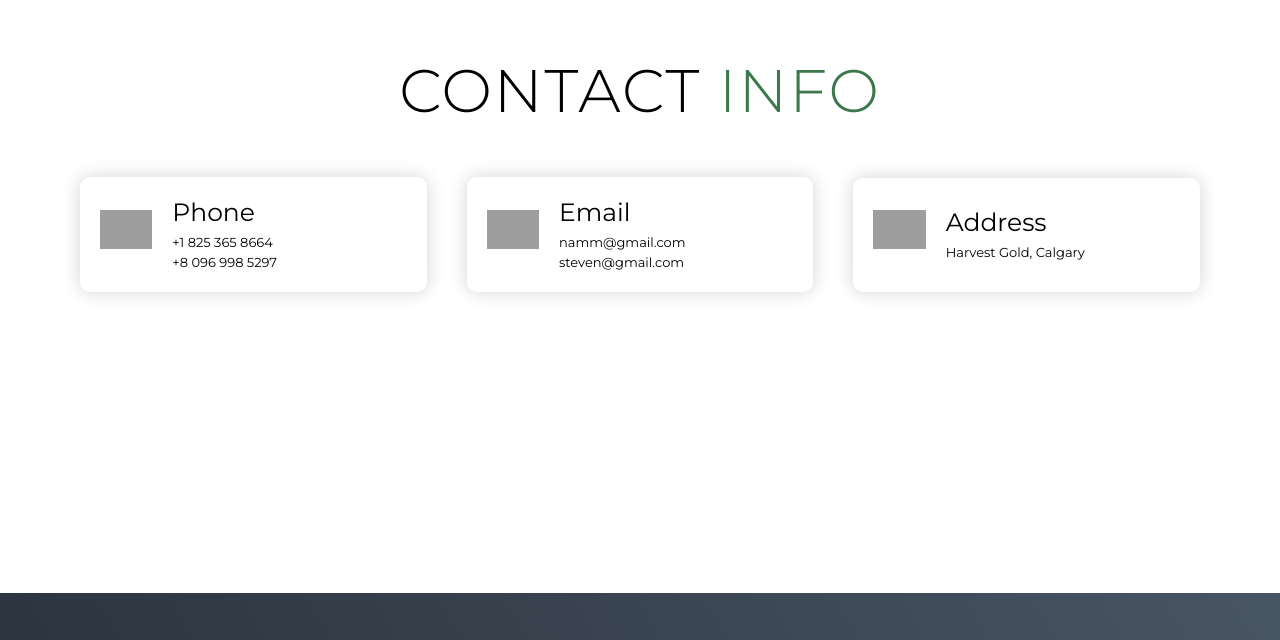
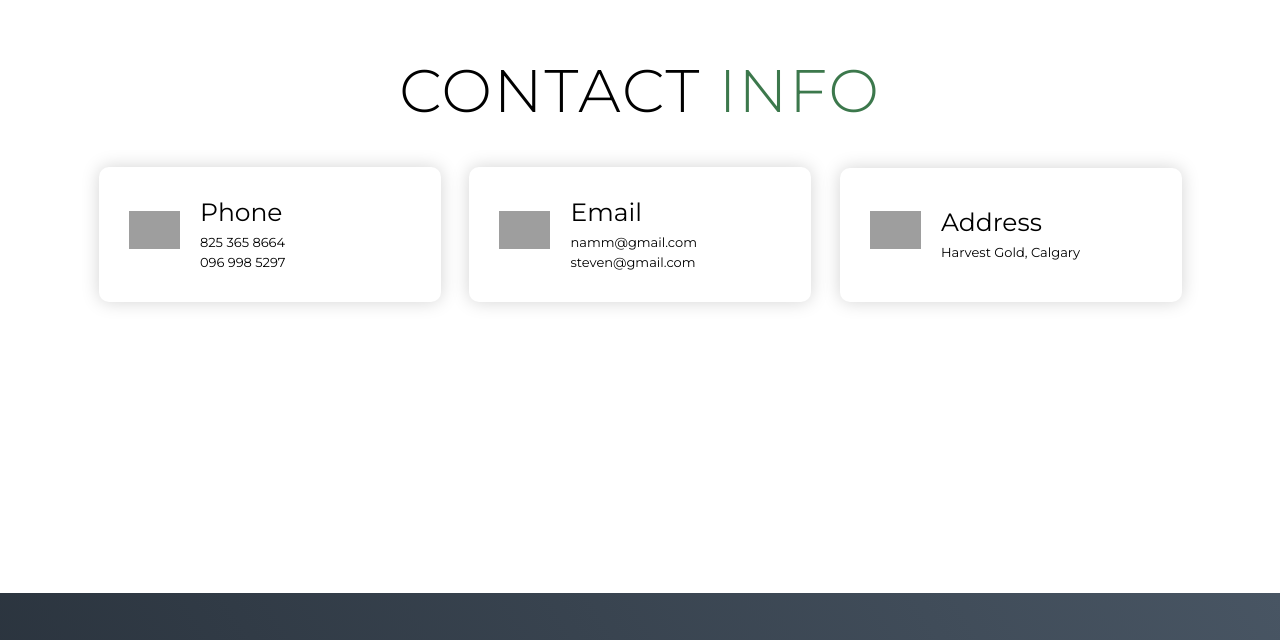
Before and after one commit to NammCode/web-utube-p1, a plain HTML site: page index.html in a window 1280 px wide. Shown: the part 4600-5240 px from the top of the page. Drawn offline with Linux system fonts and the light colour scheme; grey boxes are pictures that could not be loaded.

Commit message:
Complete Project

```diff
--- a/app.js
+++ b/app.js
@@ -1,5 +1,6 @@
 const hamburger = document.querySelector('.header .nav-bar .nav-list .hamburger');
 const mobile_menu = document.querySelector('.header .nav-bar .nav-list ul');
+const menu_item = document.querySelectorAll('.header .nav-bar .nav-list ul a');
 const header = document.querySelector('.header.container');
 
 hamburger.addEventListener('click', () => {
@@ -16,4 +17,11 @@ document.addEventListener('scroll', () => {
     } else {
         header.style.backgroundColor = 'transparent';
     }
+});
+
+menu_item.forEach(item => {
+    item.addEventListener('click', () => {
+        hamburger.classList.toggle('active');
+        mobile_menu.classList.toggle('active');
+    })
 })
--- a/index.html
+++ b/index.html
@@ -185,8 +185,8 @@
                     <div class="icon"><img src="https://img.icons8.com/cute-clipart/64/000000/phone.png"/></div>
                     <div class="contact-info">
                         <h1>Phone</h1>
-                        <h2>+1 825 365 8664</h2>
-                        <h2>+8 096 998 5297</h2>
+                        <h2>825 365 8664</h2>
+                        <h2>096 998 5297</h2>
                     </div>
                 </div>
                 <div class="contact-item">
--- a/style.css
+++ b/style.css
@@ -11,6 +11,7 @@
 html {
     font-size: 10px;
     font-family: 'Montserrat', sans-serif;
+    scroll-behavior: smooth;
 }
 
 a {
@@ -99,6 +100,7 @@ p {
 #header .header {
     min-height: 8vh;
     background-color: transparent;
+    transition: .6s ease background-color;
 }
 
 #header .nav-bar {
@@ -751,17 +753,19 @@ p {
     }
 
     #contact .contact-items {
+        width: 100%;
         display: flex;
         flex-direction: row;
+        justify-content: space-evenly;
         width: 100%;
         margin: 0;
-        padding: 20px;
+        padding: 30px;
     }
 
     #contact .contact-item {
-        margin: 20px;
+        width: 30%;
+        margin: 0;
         flex-direction: row;
-        padding: 20px;
     }
 
     #contact .contact-item .icon {
```
